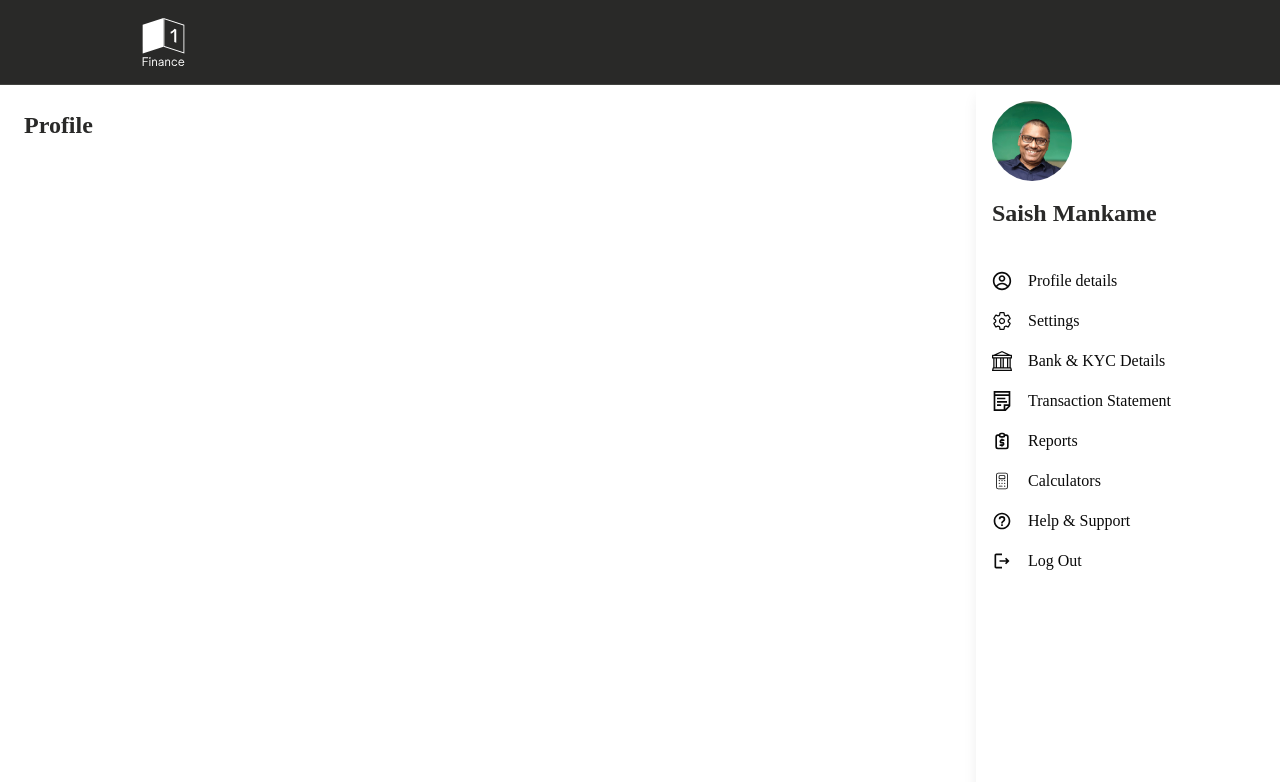
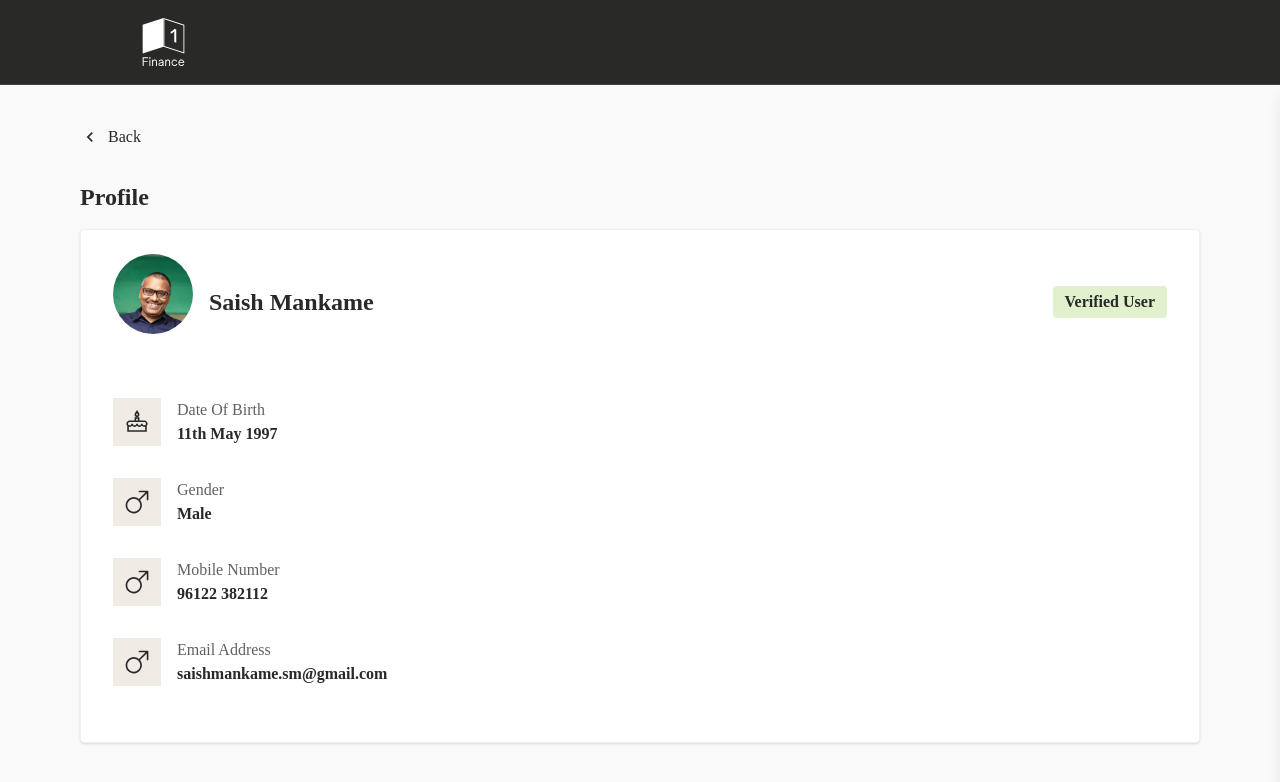
Before and after one commit to RohanAtri/P2PClient, a Next.js app: page /borrower/profile in a window 1280 px wide. Shown: the top 782 px of the page. Built offline with nearby package versions, Linux system fonts and the light colour scheme; no server answers.

Commit message:
Rohan: full dashboard UI with use cases

```diff
--- a/src/app/borrower/components/RightSidebar.tsx
+++ b/src/app/borrower/components/RightSidebar.tsx
@@ -33,21 +33,28 @@ export default function RightSidebar() {
 
   return (
     <aside
+      // className={clsx(
+      //   'fixed right-0 w-[304px] h-full bg-white shadow-lg transition-transform z-50 p-4',
+      //   {
+      //     'translate-x-0': !isDashboard || isOpen,
+      //     'translate-x-full': isDashboard && !isOpen,
+      //   }
+      // )}
       className={clsx(
         'fixed right-0 w-[304px] h-full bg-white shadow-lg transition-transform z-50 p-4',
         {
-          'translate-x-0': !isDashboard || isOpen,
-          'translate-x-full': isDashboard && !isOpen,
+          'translate-x-0': isOpen,
+          'translate-x-full':!isOpen,
         }
       )}
     >
       <div className='flex justify-end'>
-      {isDashboard && (
+      {/* {isDashboard && ( */}
 
         <button onClick={toggleSidebar} className="p-2 outline-none border-none bg-transparent">
           <RxCross2 size={20} className='text-[#0A0A0A]'/>
         </button>
-      )}
+      {/* )} */}
       </div>
 
       <div className="w-20 h-20 relative rounded-full overflow-hidden mb-4">
--- a/src/app/borrower/dashboard/page.tsx
+++ b/src/app/borrower/dashboard/page.tsx
@@ -11,11 +11,12 @@ import { IoCallOutline } from "react-icons/io5";
 import { MdOutlineEmail } from "react-icons/md";
 import { MdArrowForwardIos } from "react-icons/md";
 import Footer from '@/components/Footer';
+import { IoMdCheckmark } from "react-icons/io";
 
 export default function DashboardPage() {
     const { toggleSidebar } = useSidebarToggle();
     const progress = Math.min((5 / 25) * 100, 100);
-
+    const currentStep = 2;
 
     return (
         <>
@@ -24,7 +25,6 @@ export default function DashboardPage() {
                     <div className="absolute top-0 left-0 w-full h-[28%] bg-[#292928] z-0" />
 
                     <div className="w-[70%] relative z-10 py-10">
-                        <div className='mb-8'>
                         <div className='flex justify-between text-white mb-10'>
                             <div className='flex gap-3'>
                                 <Image src="/Profile.png" alt="" width={40} height={30} className=" rounded-full object-cover border border-[#FFFFFF]" />
@@ -35,7 +35,8 @@ export default function DashboardPage() {
                                 <IoIosMenu onClick={toggleSidebar} className='text-2xl cursor-pointer' />
                             </div>
                         </div>
-                            <div className='bg-[#FFFFFF] border border-[#F1F0EC] p-4'>
+
+                        <div className='bg-[#FFFFFF] border border-[#F1F0EC] p-4 mb-8'>
                             <div className='flex justify-between pb-4'>
                                 <h1 className='text-2xl font-semibold'>Loan Details</h1>
                                 <span className='bg-[#F3EEE8] px-2 py-1'>Loan ID: 234789</span>
@@ -68,6 +69,43 @@ export default function DashboardPage() {
                                         <p className='font-semibold'> {'\u20B9'}4,00,000</p>
                                     </div>
                                 </div>
+                            </div>
+                        </div>
+
+                        <div className='bg-[#F9F7E8] shadow-sm mb-8 p-20 flex flex-col justify-center items-center'>
+                            <div className="flex items-center mb-4">
+                {[1, 2, 3, 4, 5, 6].map((step, index) => (
+                    <div key={step} className="flex items-center">
+                    <div
+                        className={`w-10 h-10 rounded-full flex items-center justify-center text-lg font-bold border border-black
+                        ${step <= currentStep ? 'bg-[#F9FBE9] text-black' : 'bg-black text-white'}`}
+                    >
+                        {step <= currentStep ? <IoMdCheckmark size={16} /> : step}
+                    </div>
+                    {index < 5 && <div className="w-6 h-[2px] bg-black" />}
+                    </div>
+                ))}
+                            </div>
+                            <h1 className='text-xl font-semibold mb-2'>Looks like you have not completed your process, please continue to complete the process</h1>
+                            <p className='text-[14px] font-normal mb-10'>Please complete the process to get the loan amount, reach out to us in case you need any help</p>
+                            <button className="relative inline-block px-8 py-1 text-white font-semibold bg-[#292928] rounded-[2px]">
+                                <span className="absolute -bottom-1 -right-1 w-full h-full border-b border-r border-[#292928] rounded-[4px] z-[1]"></span>
+                                Continue application
+                            </button>
+                        </div>
+
+                        <div className='bg-[#F9F7E8] shadow-sm mb-8 p-6 flex flex-col justify-center items-center'>
+                            <Image src="/handshake.svg" alt="" width={60} height={60} className='mb-4' />
+                            <h1 className='text-xl font-semibold mb-2'>We’re Processing your Loan request</h1>
+                            <p className='text-[14px] font-normal mb-6'>Sit back, relax and let us take care of the regulatory procedure, General wait time is around 24 hours</p>
+                            <div className="w-full max-w-[600px] bg-[#F8F7F4] px-4 lg:px-20 py-4 shadow-sm rounded-[2px] text-[20px] border border-[#BFB59A]">
+                                <div className="flex justify-between items-center mb-3">
+                                    <h3>Amount applied</h3>
+                                    <p className="font-semibold"> {'\u20B9'}3,00,000</p>
+                                </div>
+                                <div className="flex justify-between items-center">
+                                    <h3>Tenure of loan</h3>
+                                    <p className="font-semibold">6 Months</p>
                                 </div>
                             </div>
                         </div>
--- a/src/app/borrower/profile/page.tsx
+++ b/src/app/borrower/profile/page.tsx
@@ -1,7 +1,81 @@
+
+'use client';
+import { MdKeyboardArrowLeft } from "react-icons/md";
+import Image from "next/image";
+import { LiaBirthdayCakeSolid } from "react-icons/lia";
+import { BsGenderMale } from "react-icons/bs";
+import { useRouter } from "next/navigation";
+
 export default function ProfilePage() {
-    return (
-      <div className="p-6 ml-auto mr-64">
-        <h1 className="text-2xl font-bold">Profile</h1>
+  const router = useRouter();
+  const gotoDashboard = () => {
+    router.push("/borrower/dashboard");
+  };
+  return (
+    <div className="w-full h-[calc(100vh-65px)] md:h-[calc(100vh-85px)] relative overflow-y-auto hide-scrollbar bg-[#F9F9F9]">
+      <div className="md:py-10 md:px-20">
+        <button className="flex items-center gap-2 mb-4 md:mb-8 py-2 md:py-0" onClick={gotoDashboard}>
+          <MdKeyboardArrowLeft size={20} />
+          <span className="text-[#292928]">Back</span>
+        </button>
+        <div className="p-2 md:p-0 mb-2 md:mb-4">
+          <h1 className="text-2xl font-semibold">Profile</h1>
+        </div>
+        <div className="bg-[#FFFFFF] border border-[#F1F0EC] py-6 px-8 rounded-[4px] shadow-sm">
+          <div className="flex justify-between items-center mb-12">
+            <div className="flex items-center gap-4">
+              <div className="w-20 h-20 relative rounded-full overflow-hidden mb-4">
+                <Image
+                  src="/Profile1.png"
+                  alt="Profile"
+                  fill
+                  className="object-cover"
+                />
+              </div>
+              <h1 className="text-2xl font-semibold">Saish Mankame</h1>
+            </div>
+            <span className="bg-[#E1F0CD] font-semibold px-3 py-1 rounded">Verified User</span>
+          </div>
+          <div>
+            <div className='flex gap-4 mb-8'>
+              <div className='bg-[#F0ECE5] px-2 h-12 w-12 flex items-center justify-center'>
+                <LiaBirthdayCakeSolid size={26} />
+              </div>
+              <div className='flex flex-col'>
+                <h4 className='text-[#61625E]'>Date Of Birth</h4>
+                <p className='font-semibold'>11th May 1997</p>
+              </div>
+            </div>
+            <div className='flex gap-4 mb-8'>
+              <div className='bg-[#F0ECE5] px-2 h-12 w-12 flex items-center justify-center'>
+                <BsGenderMale size={26} />
+              </div>
+              <div className='flex flex-col'>
+                <h4 className='text-[#61625E]'>Gender</h4>
+                <p className='font-semibold'>Male</p>
+              </div>
+            </div>
+            <div className='flex gap-4 mb-8'>
+              <div className='bg-[#F0ECE5] px-2 h-12 w-12 flex items-center justify-center'>
+                <BsGenderMale size={26} />
+              </div>
+              <div className='flex flex-col'>
+                <h4 className='text-[#61625E]'>Mobile Number</h4>
+                <p className='font-semibold'>96122 382112</p>
+              </div>
+            </div>
+            <div className='flex gap-4 mb-8'>
+              <div className='bg-[#F0ECE5] px-2 h-12 w-12 flex items-center justify-center'>
+                <BsGenderMale size={26} />
+              </div>
+              <div className='flex flex-col'>
+                <h4 className='text-[#61625E]'>Email Address</h4>
+                <p className='font-semibold'>saishmankame.sm@gmail.com</p>
+              </div>
+            </div>
+          </div>
+        </div>
       </div>
-    );
-  }
+    </div>
+  );
+}
```
Also changed, not shown: public/handshake.svg (added). Lines whose indentation alone changed are shown as unchanged.
